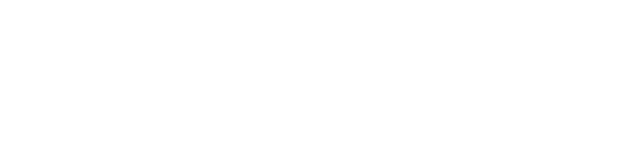
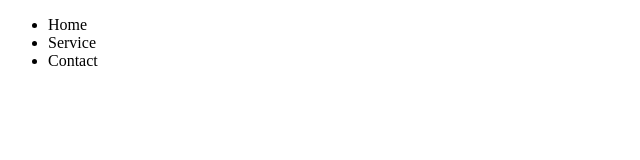
Before and after one commit to Molled127/Mood, a plain HTML site: page index.html in a window 1280 px wide. Shown: the whole page, without its empty margins (0-640 px from the left). Drawn offline with Linux system fonts and the light colour scheme.

Commit message:
Added css files

```diff
--- /dev/null
+++ b/css/style.css
@@ -0,0 +1,5 @@
+body {
+    background-color: antiquewhite;
+    font-size: large;
+    font-family: 'Courier New', Courier, monospace;
+}
--- a/index.html
+++ b/index.html
@@ -11,7 +11,11 @@
 <body>
     <Header>
         <nav>
-
+            <ul>
+                <li>Home</li>
+                <li>Service</li>
+                <li>Contact</li>
+            </ul>
         </nav>
     </Header>
 
```
